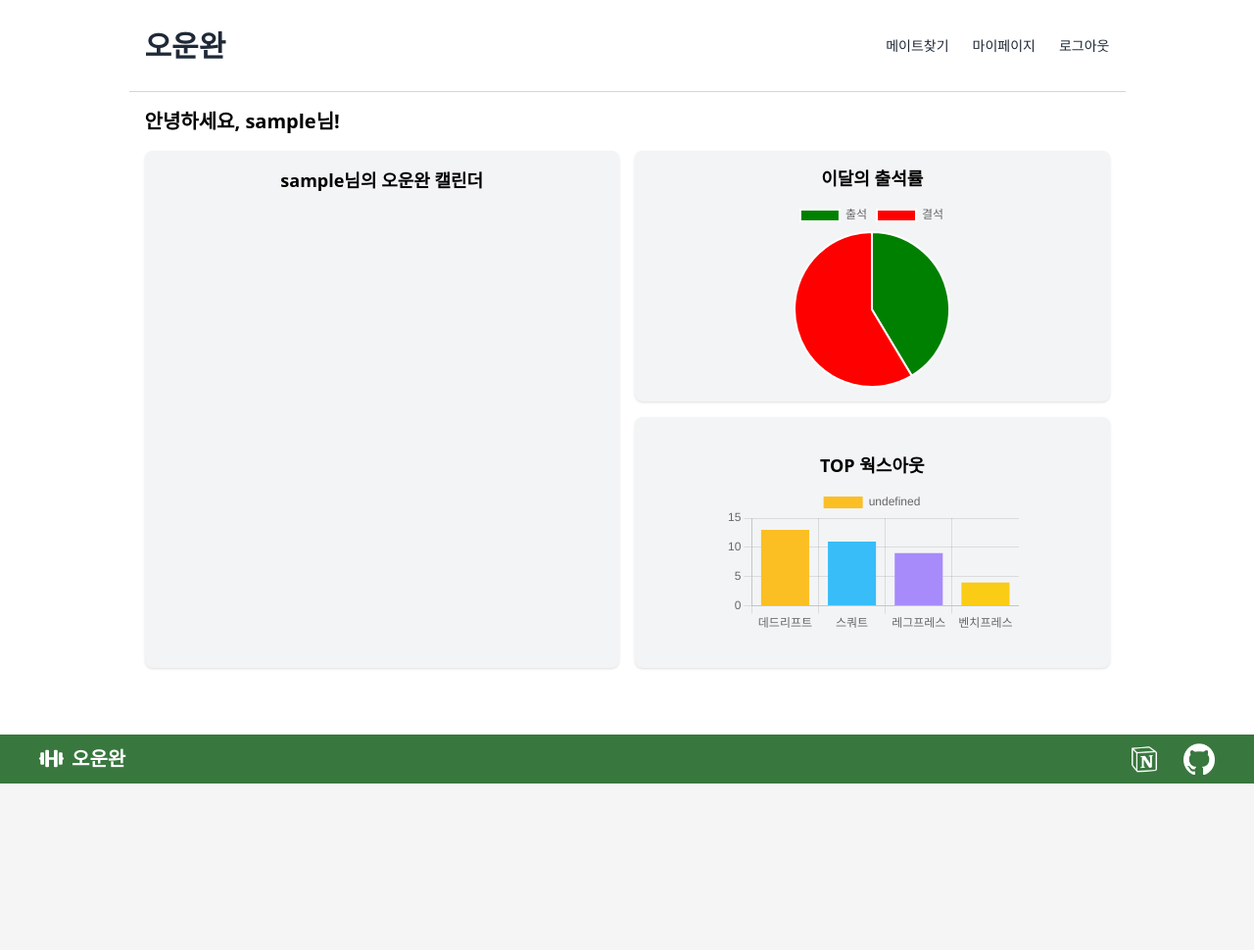
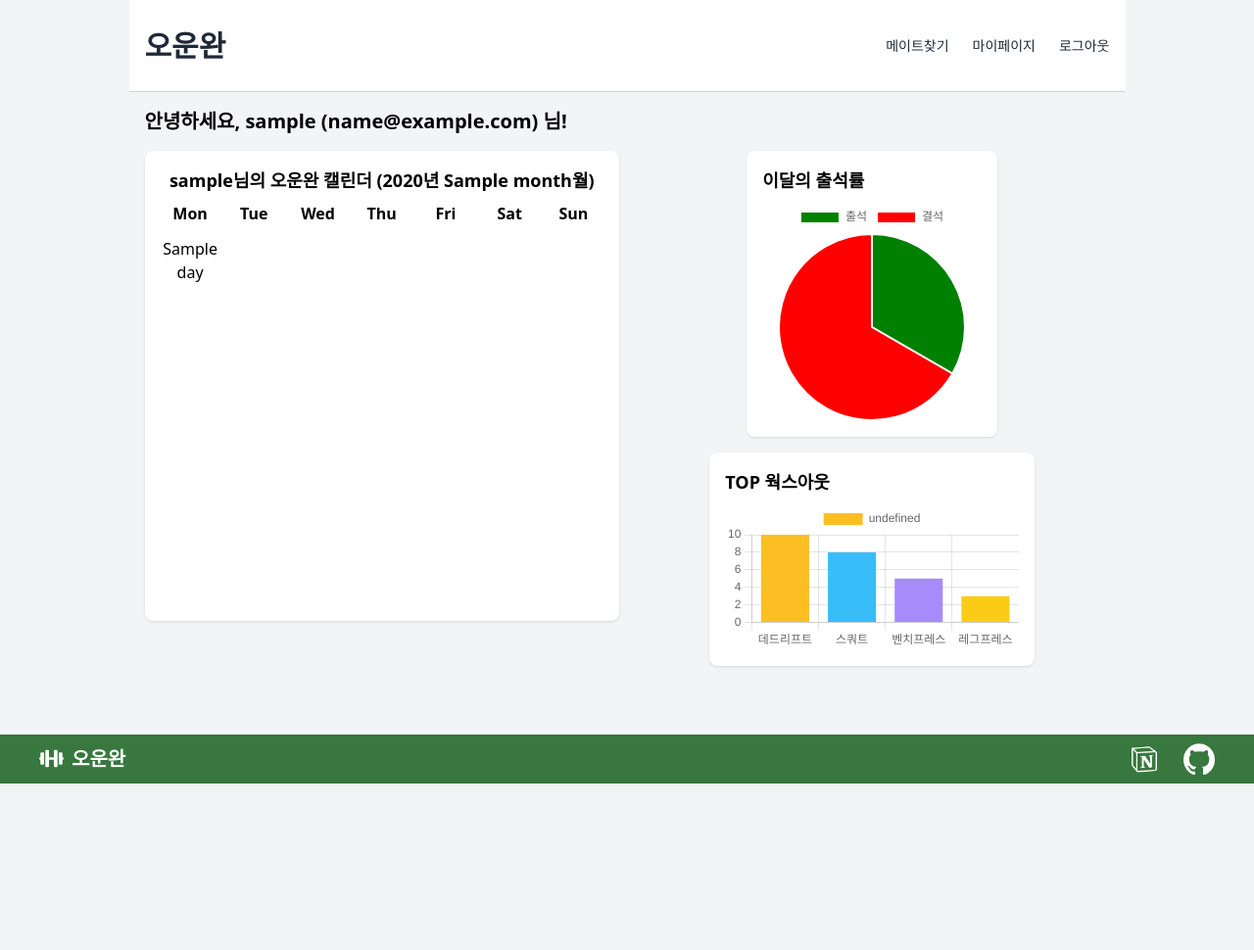
Before and after one commit to craftonjungle8/workoutchillguy-BE-, a Flask app: template templates/mainpage/mainpage.html in a window 1280 px wide. Shown: the whole page at 98% size. Before the commit the page ends 800 px from the top, so only its background shows below. Run offline with Flask 3, Linux system fonts and the light colour scheme; the template is opened without the code that fills it: most values are stand-ins (such as "Sample title", 1, 10 or a date in 2020); some libraries are stand-ins or nearby versions.

Commit message:
메인페이지 캘린더 ver1.0

```diff
--- a/app.py
+++ b/app.py
@@ -27,7 +27,7 @@
 
 
 # ----------------------------------------
-# JWT 쿠키 검증을 위한 헬퍼 함수
+# JWT 쿠키 검증 헬퍼 함수
 # ----------------------------------------
 def get_current_user():
     """JWT 쿠키('jwt_token')에서 사용자 정보 추출 & DB 조회."""
@@ -73,7 +73,7 @@
         "password": hashed_pw
     })
 
-    # 회원가입 완료 후 → 로그인 페이지로 리다이렉트
+    # 회원가입 완료 후 → 로그인 페이지로
     return redirect(url_for("login_page"))
 
 # -------------------------
@@ -114,7 +114,16 @@
     return resp
 
 # -------------------------
-# 마이페이지 (get)
+# 로그아웃 (쿠키 제거)
+# -------------------------
+@app.route("/logout", methods=["GET"])
+def logout():
+    resp = make_response(redirect(url_for("login_page")))
+    resp.set_cookie("jwt_token", "", expires=0)
+    return resp
+
+# -------------------------
+# 마이페이지 (GET)
 # -------------------------
 @app.route("/mypage", methods=["GET"])
 def mypage():
@@ -125,7 +134,7 @@
     # 닉네임
     nickname = current_user.get("nickname", "")
 
-    # 내가 쓴 글 목록 (boards_collection에서 user_id = current_user["_id"] 인 것들 찾기)
+    # 내가 쓴 글 목록 (boards_collection에서 user_id = current_user["_id"] 인 것들)
     posts_cursor = boards_collection.find({"user_id": current_user["_id"]}).sort("created_at", -1)
     my_posts = []
     for p in posts_cursor:
@@ -166,11 +175,10 @@
         {"$set": update_fields}
     )
 
-    # 수정 후 다시 마이페이지로
     return redirect(url_for("mypage"))
 
 # -------------------------
-# 메인페이지 (GET)
+# 메인페이지 (GET) - 달력
 # -------------------------
 @app.route("/mainpage", methods=["GET"])
 def mainpage():
@@ -178,12 +186,86 @@
     if not current_user:
         return redirect(url_for("login_page"))
 
-    # jinja2 템플릿 렌더링
-    # mainpage.html 안에서 {{ nickname }}, {{ email }} 사용 가능
+    nickname = current_user.get("nickname", "")
+    email = current_user["email"]
+
+    # 오늘 기준 연/월 계산
+    now = datetime.datetime.now()
+    year = now.year
+    month = now.month
+
+    # 이번 달 1일, 말일 구하기
+    first_day = datetime.date(year, month, 1)
+    if month == 12:
+        next_month_first_day = datetime.date(year+1, 1, 1)
+    else:
+        next_month_first_day = datetime.date(year, month+1, 1)
+    last_day = next_month_first_day - datetime.timedelta(days=1)
+
+    # 이번 달 운동기록 조회
+    user_id = current_user["_id"]
+    month_str = f"{year:04d}-{month:02d}"  # 예: 2025-03
+    exercise_docs = exercises_collection.find({
+        "user_id": user_id,
+        "date": {"$regex": f"^{month_str}"}
+    })
+
+    # 날짜별 운동기록 dict
+    day_to_exercises = {}
+    for doc in exercise_docs:
+        d = doc["date"]  # ex) '2025-03-10'
+        if d not in day_to_exercises:
+            day_to_exercises[d] = []
+        day_to_exercises[d].append(doc)
+
+    # 달력 데이터
+    calendar_data = []
+    start_weekday = first_day.weekday()  # 월=0, 화=1, ... 일=6
+
+    # (a) 첫 주의 공백
+    for _ in range(start_weekday):
+        calendar_data.append({
+            "day": None,
+            "date_str": "",
+            "status": "no_records"  # 아무것도 안 출력
+        })
+
+    # (b) 1일부터 말일까지
+    current_date = first_day
+    while current_date <= last_day:
+        iso_str = current_date.isoformat()  # 'YYYY-MM-DD'
+        day_number = current_date.day
+        ex_list = day_to_exercises.get(iso_str, [])
+
+        if len(ex_list) == 0:
+            # 기록 없음 => 흰색
+            status = "no_records"
+        else:
+            # 하나라도 있으면 => 전부 checked == True 인지 확인
+            all_checked = all(doc.get("checked", False) for doc in ex_list)
+            if all_checked:
+                # 모두 체크 => 초록
+                status = "all_checked"
+            else:
+                # 일부나 전부 unchecked => 빨강
+                status = "some_unchecked"
+
+        calendar_data.append({
+            "day": day_number,
+            "date_str": iso_str,
+            "status": status
+        })
+
+        current_date += datetime.timedelta(days=1)
+
+    # 템플릿 렌더링
     return render_template(
         "mainpage/mainpage.html",
-        nickname=current_user.get("nickname", ""),
-        email=current_user["email"]
+        nickname=nickname,
+        email=email,
+        year=year,
+        month=month,
+        calendar_data=calendar_data
     )
 
 # -------------------------
@@ -195,7 +277,6 @@
     if not current_user:
         return redirect(url_for("login_page"))
 
-    # DB에서 게시글 목록 조회 (최신순 정렬)
     all_posts = boards_collection.find().sort("created_at", -1)
     post_list = []
     for post in all_posts:
@@ -215,7 +296,7 @@
     )
 
 # -------------------------
-# 특정 게시글 상세 페이지 (GET)
+# 게시글 상세 (GET)
 # -------------------------
 @app.route("/board/<post_id>", methods=["GET"])
 def board_detail(post_id):
@@ -225,7 +306,6 @@
 
     post_doc = boards_collection.find_one({"_id": ObjectId(post_id)})
     if not post_doc:
-        # 없는 게시글이면 /board 로 이동
         return redirect(url_for("board_list"))
 
     post_data = {
@@ -233,7 +313,7 @@
         "title": post_doc["title"],
         "content": post_doc["content"],
         "created_at": post_doc.get("created_at", "").strftime("%Y-%m-%d %H:%M")
-                      if "created_at" in post_doc else "",
+                      if "created_at" in post_doc else ""
     }
 
     return render_template(
@@ -243,9 +323,9 @@
         post=post_data
     )
 
-# ---------------------------------
+# -------------------------
 # 글 작성 폼 페이지 (GET)
-# ---------------------------------
+# -------------------------
 @app.route("/board/new", methods=["GET"])
 def new_post_page():
     current_user = get_current_user()
@@ -258,9 +338,9 @@
         email=current_user["email"]
     )
 
-# ---------------------------------
+# -------------------------
 # 글 작성 처리 (POST)
-# ---------------------------------
+# -------------------------
 @app.route("/board/new", methods=["POST"])
 def create_post():
     current_user = get_current_user()
@@ -278,13 +358,11 @@
     }
     boards_collection.insert_one(new_post)
 
-    # 글 작성 완료 → 게시판 목록 페이지로 이동
     return redirect(url_for("board_list"))
 
-
-# ---------------------------------
-# (Board) 게시글 수정 페이지 (GET)
-# ---------------------------------
+# -------------------------
+# 게시글 수정 페이지 (GET)
+# -------------------------
 @app.route("/board/<post_id>/edit", methods=["GET"])
 def edit_post_page(post_id):
     current_user = get_current_user()
@@ -293,10 +371,9 @@
 
     post_doc = boards_collection.find_one({"_id": ObjectId(post_id)})
     if not post_doc:
-        # 게시글이 없으면 목록으로
         return redirect(url_for("board_list"))
 
-    # 게시글 작성자와 현재 로그인 사용자가 다른 경우 → 접근 제한
+    # 작성자만 수정 가능
     if post_doc["user_id"] != current_user["_id"]:
         return redirect(url_for("board_list"))
 
@@ -306,7 +383,6 @@
         "content": post_doc["content"]
     }
 
-    # edit_post.html 템플릿에서 post_data를 폼으로 보여주고 수정할 수 있도록 함
     return render_template(
         "board/edit_post.html",
         nickname=current_user.get("nickname", ""),
@@ -314,9 +390,9 @@
         post=post_data
     )
 
-# ---------------------------------
-# (Board) 게시글 수정 처리 (POST)
-# ---------------------------------
+# -------------------------
+# 게시글 수정 처리 (POST)
+# -------------------------
 @app.route("/board/<post_id>/edit", methods=["POST"])
 def edit_post(post_id):
     current_user = get_current_user()
@@ -327,15 +403,13 @@
     if not post_doc:
         return redirect(url_for("board_list"))
 
-    # 게시글 작성자와 현재 로그인 사용자가 다른 경우 → 접근 제한
+    # 작성자만 수정 가능
     if post_doc["user_id"] != current_user["_id"]:
         return redirect(url_for("board_list"))
 
-    # 폼 데이터
     new_title = request.form.get("title")
     new_content = request.form.get("content")
 
-    # DB 업데이트
     boards_collection.update_one(
         {"_id": ObjectId(post_id)},
         {"$set": {
@@ -344,12 +418,11 @@
         }}
     )
 
-    # 수정 완료 후 게시글 상세 페이지로 이동
     return redirect(url_for("board_detail", post_id=post_id))
 
-# ---------------------------------
-# (Board) 게시글 삭제 (POST)
-# ---------------------------------
+# -------------------------
+# 게시글 삭제 (POST)
+# -------------------------
 @app.route("/board/<post_id>/delete", methods=["POST"])
 def delete_post(post_id):
     current_user = get_current_user()
@@ -360,29 +433,17 @@
     if not post_doc:
         return redirect(url_for("board_list"))
 
-    # 게시글 작성자와 현재 로그인 사용자가 다른 경우 → 접근 제한
+    # 작성자만 삭제 가능
     if post_doc["user_id"] != current_user["_id"]:
         return redirect(url_for("board_list"))
 
-    # DB에서 게시글 삭제
     boards_collection.delete_one({"_id": ObjectId(post_id)})
 
-    # 삭제 후 게시판 목록 페이지로 이동
     return redirect(url_for("board_list"))
 
 
-# -------------------------
-# 로그아웃 (쿠키 제거)
-# -------------------------
-@app.route("/logout", methods=["GET"])
-def logout():
-    resp = make_response(redirect(url_for("login_page")))
-    resp.set_cookie("jwt_token", "", expires=0)
-    return resp
-
 # ---------------------------------
 # (Diary) 날짜별 운동일기 페이지 (GET)
-# 예: /diary/2025-03-10
 # ---------------------------------
 @app.route("/diary/<date_str>", methods=["GET"])
 def diary_page(date_str):
@@ -397,7 +458,12 @@
         "date": date_str
     })
 
-    # jinja2에 넘길 리스트 변환
+    # 오늘 날짜와 비교해서 과거인지 확인
+    diary_date_obj = datetime.datetime.strptime(date_str, "%Y-%m-%d").date()
+    today = datetime.date.today()
+    is_past = (diary_date_obj < today)
+
+    # jinja2에 넘길 리스트
     exercise_list = []
     for e in diary_exercises:
         exercise_list.append({
@@ -409,17 +475,16 @@
             "checked": e.get("checked", False)
         })
 
-    # diary.html 템플릿 렌더
     return render_template(
         "diary/diary.html",
         nickname=current_user["nickname"],
         diary_date=date_str,
-        exercises=exercise_list
+        exercises=exercise_list,
+        is_past=is_past
     )
 
 # ---------------------------------
 # (Diary) 운동 기록 추가 (POST)
-# /diary/<date_str>/add
 # ---------------------------------
 @app.route("/diary/<date_str>/add", methods=["POST"])
 def add_exercise(date_str):
@@ -442,16 +507,14 @@
         "weight": weight,
         "reps": reps,
         "sets": sets,
-        "checked": False
+        "checked": False  # 새로 추가 시 기본 False
     }
     exercises_collection.insert_one(new_ex)
 
-    # 추가 후 같은 날짜 diary 페이지로
     return redirect(url_for("diary_page", date_str=date_str))
 
 # ---------------------------------
-# (Diary) 운동 기록 삭제 (POST)
-# /diary/<date_str>/delete/<exercise_id>
+# (Diary) 운동기록 삭제 (POST)
 # ---------------------------------
 @app.route("/diary/<date_str>/delete/<exercise_id>", methods=["POST"])
 def delete_exercise(date_str, exercise_id):
@@ -460,8 +523,6 @@
         return redirect(url_for("login_page"))
 
     user_id = current_user["_id"]
-
-    # DB에서 해당 문서 삭제
     exercises_collection.delete_one({
         "_id": ObjectId(exercise_id),
         "user_id": user_id,
@@ -471,6 +532,37 @@
     return redirect(url_for("diary_page", date_str=date_str))
 
 # ---------------------------------
+# (Diary) 체크박스 토글 (POST)
+# ---------------------------------
+@app.route("/diary/<date_str>/check/<exercise_id>", methods=["POST"])
+def toggle_exercise_check(date_str, exercise_id):
+    current_user = get_current_user()
+    if not current_user:
+        return redirect(url_for("login_page"))
+
+    # 과거 날짜라면 업데이트 불가
+    diary_date_obj = datetime.datetime.strptime(date_str, "%Y-%m-%d").date()
+    if diary_date_obj < datetime.date.today():
+        # 그냥 리다이렉트
+        return redirect(url_for("diary_page", date_str=date_str))
+
+    # form에서 체크 여부
+    checked_value = request.form.get("checked")
+    is_checked = (checked_value == "on")
+
+    exercises_collection.update_one(
+        {
+            "_id": ObjectId(exercise_id),
+            "user_id": current_user["_id"],
+            "date": date_str
+        },
+        {"$set": {"checked": is_checked}}
+    )
+
+    return redirect(url_for("diary_page", date_str=date_str))
+
+
+# ---------------------------------
 # Flask 실행
 # ---------------------------------
 if __name__ == "__main__":
--- a/templates/mainpage/mainpage.html
+++ b/templates/mainpage/mainpage.html
@@ -2,14 +2,14 @@
 <html lang="ko">
 <head>
     <meta charset="UTF-8">
-    <meta name="viewport" content="width=device-width, initial-scale=1.0">
+    <meta name="viewport" content="width=device-width">
     <title>메인 페이지</title>
     <script src="https://cdn.jsdelivr.net/npm/chart.js"></script>
     <script src="https://cdn.tailwindcss.com"></script>
-    <!-- FontAwesome CSS CDN -->
+    <!-- FontAwesome CSS -->
     <link href="https://cdnjs.cloudflare.com/ajax/libs/font-awesome/6.0.0-beta3/css/all.min.css" rel="stylesheet">
 </head>
-<body class="flex flex-col items-center min-h-screen bg-white">
+<body class="flex flex-col items-center min-h-screen bg-gray-100">
     <!-- 상단 바 -->
     <div class="w-[1017px] h-[94px] bg-white p-4 flex justify-between items-center border-b border-gray-300">
         <div class="text-3xl font-bold text-gray-800">오운완</div>
@@ -20,61 +20,88 @@
         </div>
     </div>
 
-
     <!-- 메인 컨텐츠 -->
     <div class="container mx-auto p-4 w-[1017px]">
-        <h1 class="text-xl font-bold mb-4">안녕하세요, {{ nickname }}님!</h1>
+        <h1 class="text-xl font-bold mb-4">안녕하세요, {{ nickname }} ({{ email }}) 님!</h1>
 
-        <!-- 예: 달력 / 출석률 / 웍스아웃 그래프 등 -->
-        <div class="grid grid-cols-2 gap-4">
+        <!-- 달력 / 출석률 / 웍스아웃 그래프 등 -->
+        <div class="grid grid-cols-2 gap-4 h-screen">
             <!-- 왼쪽: 달력 -->
-            <div class="bg-gray-100 p-4 shadow rounded-lg flex-col">
-                <h2 class="text-lg font-semibold mb-2 text-center">{{ nickname }}님의 오운완 캘린더</h2>
+            <div class="bg-white p-4 shadow rounded-lg flex-col h-3/5">
+                <h2 class="text-lg font-semibold mb-2 text-center">
+                    {{ nickname }}님의 오운완 캘린더 ({{ year }}년 {{ month }}월)
+                </h2>
+
                 <div id="calendar" class="grid grid-cols-7 gap-1 text-center flex-grow">
-                    <!-- 달력 코드... -->
+                    <!-- 요일 헤더 (월~일) -->
+                    <div class="font-bold">Mon</div>
+                    <div class="font-bold">Tue</div>
+                    <div class="font-bold">Wed</div>
+                    <div class="font-bold">Thu</div>
+                    <div class="font-bold">Fri</div>
+                    <div class="font-bold">Sat</div>
+                    <div class="font-bold">Sun</div>
+
+                    <!-- 날짜들 -->
+                    {% for day_info in calendar_data %}
+                    {% if day_info.day is none %}
+                        <!-- 달력 공백 -->
+                        <div class="py-2"></div>
+                    {% else %}
+                        <div class="
+                            py-2 rounded
+                            {% if day_info.status == 'no_records' %}
+                                bg-white
+                            {% elif day_info.status == 'all_checked' %}
+                                bg-green-200
+                            {% else %}
+                                bg-red-200
+                            {% endif %}
+                        ">
+                            <a href="{{ url_for('diary_page', date_str=day_info.date_str) }}">
+                                {{ day_info.day }}
+                            </a>
+                        </div>
+                    {% endif %}
+                    {% endfor %}
                 </div>
             </div>
 
-            <!-- 오른쪽: 출석률 / 웍스아웃 차트 -->
-            <div class="flex flex-col gap-4">
+            <!-- 오른쪽: 출석률 / 웍스아웃 차트 (예시) -->
+            <div class="flex flex-col gap-4 items-center">
                 <!-- 출석률 원 그래프 -->
-                <div class="bg-gray-100 p-4 shadow rounded-lg flex flex-col items-center justify-center h-64">
+                <div class="bg-white p-4 shadow rounded-lg flex-col items-center">
                     <h2 class="text-lg font-semibold mb-2">이달의 출석률</h2>
-                    <canvas id="attendanceChart" class="w-48 h-48"></canvas>
+                    <canvas id="attendanceChart" class="w-56 h-56"></canvas>
                 </div>
                 <!-- 웍스아웃 막대 그래프 -->
-                <div class="bg-gray-100 p-4 shadow rounded-lg flex flex-col items-center justify-center h-64">
+                <div class="bg-white p-4 shadow rounded-lg items-center">
                     <h2 class="text-lg font-semibold mb-2">TOP 웍스아웃</h2>
-                    <canvas id="workoutChart" class="w-70 h-70"></canvas>
+                    <canvas id="workoutChart" class="w-100"></canvas>
                 </div>
             </div>
         </div>
     </div>
 
-    <!-- 최하단 고정 박스 -->
+    <!-- 하단 고정 박스 -->
     <div class="w-full h-[50px] bg-[#38773E] flex justify-between items-center px-10 fixed bottom-0 left-0">
         <!-- 오운완 아이콘 -->
         <div class="text-white text-xl font-bold flex items-center space-x-2">
             <i class="fas fa-dumbbell"></i>
             <span>오운완</span>
         </div>
-
-    <!-- 우측 노션과 깃허브 아이콘 -->
+        <!-- 노션/깃허브 아이콘 -->
         <div class="flex items-center space-x-6">
-      <div class="relative">
             <a href="https://www.notion.so" target="_blank">
                 <img src="../../static/images/notion_logo.png" alt="Notion" class="w-8 h-8 cursor-pointer">
             </a>
-      </div>
-      <div class="relative">
             <a href="https://github.com/craftonjungle8" target="_blank">
                 <img src="../../static/images/Github_logo.png" alt="Github" class="w-8 h-8 cursor-pointer">
             </a>
         </div>
     </div>
-  </div>
 
-    <!-- 차트 초기화 스크립트 -->
+    <!-- 차트 초기화 스크립트 (예시) -->
     <script>
         const attendanceCtx = document.getElementById('attendanceChart').getContext('2d');
         new Chart(attendanceCtx, {
@@ -82,7 +109,7 @@
             data: {
                 labels: ['출석', '결석'],
                 datasets: [{
-                    data: [41.379, 58.621],
+                    data: [10, 20],
                     backgroundColor: ['green', 'red'],
                 }]
             },
@@ -96,9 +123,9 @@
         new Chart(workoutCtx, {
             type: 'bar',
             data: {
-                labels: ['데드리프트', '스쿼트', '레그프레스', '벤치프레스'],
+                labels: ['데드리프트', '스쿼트', '벤치프레스', '레그프레스'],
                 datasets: [{
-                    data: [13, 11, 9, 4],
+                    data: [10, 8, 5, 3],
                     backgroundColor: ['#fbbf24', '#38bdf8', '#a78bfa', '#facc15'],
                 }]
             },
```
Also changed, not shown: templates/diary/diary.html (+52 -42 lines). Lines whose indentation alone changed are shown as unchanged.
